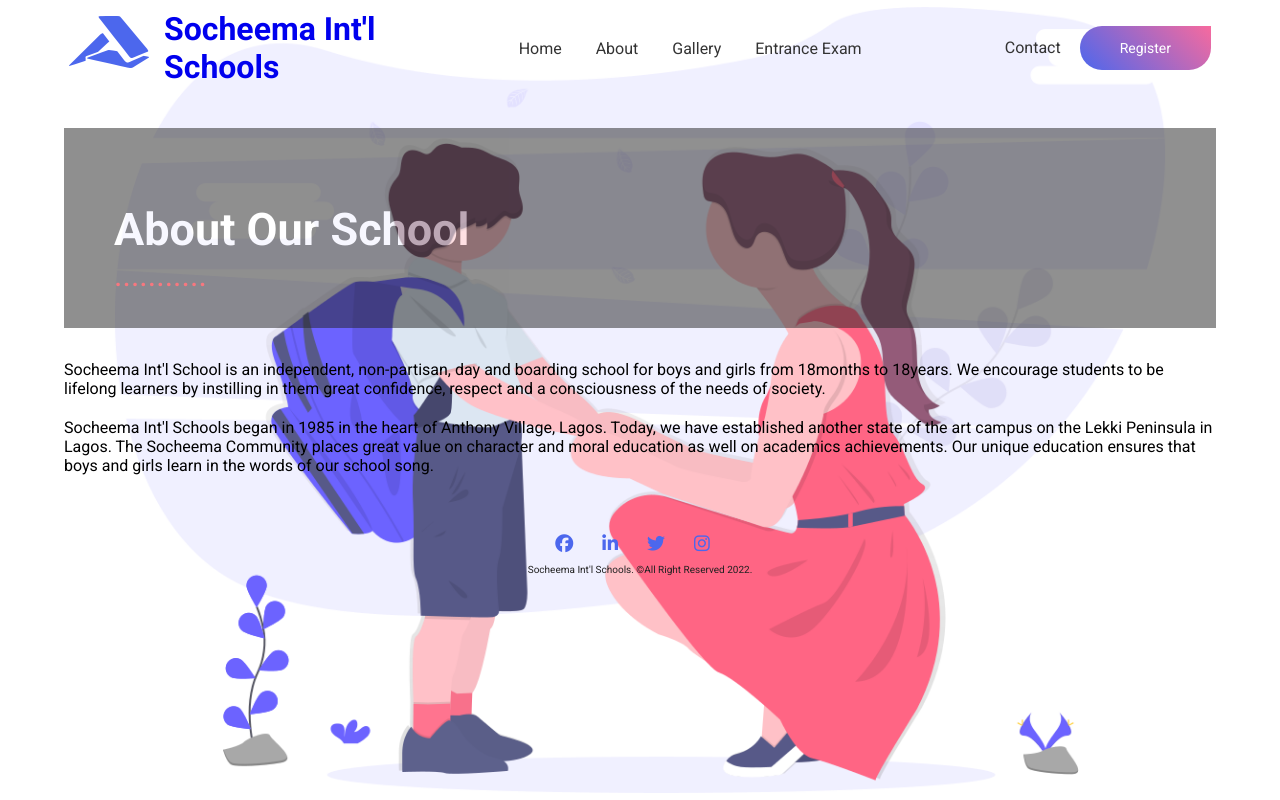
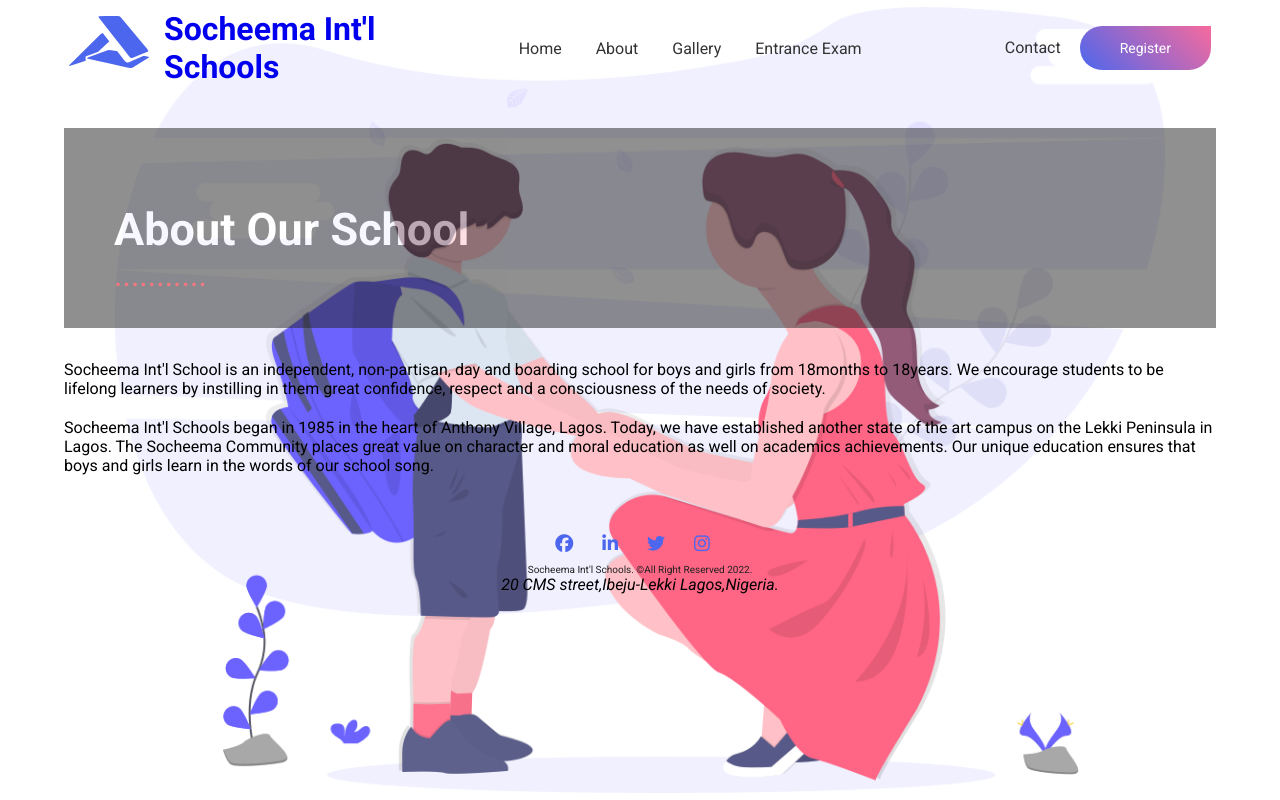
Before and after one commit to Socheema/Assignments, a plain HTML site: page About.html in a window 1280 px wide. Drawn offline with Linux system fonts and the light colour scheme.

Commit message:
Update About.html

```diff
--- a/About.html
+++ b/About.html
@@ -48,6 +48,7 @@
             <a href="#"><i class="fa-brands fa-twitter"></i></a>
             <a href="#"><i class="fa-brands fa-instagram"></i></a>
             <p>Socheema Int'l Schools. &copy;All Right Reserved 2022.</p>
+            <address>20 CMS street,Ibeju-Lekki Lagos,Nigeria.</address>
         </footer>
 
     </div>
```
